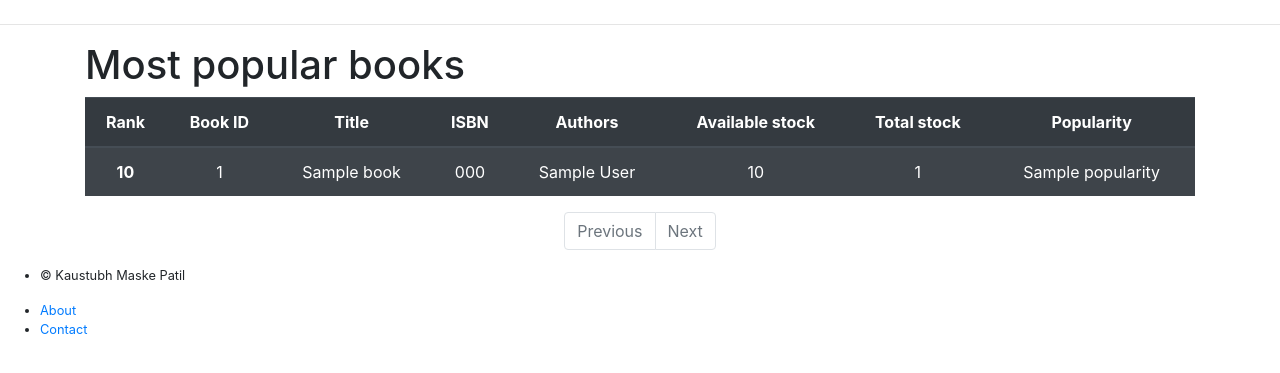
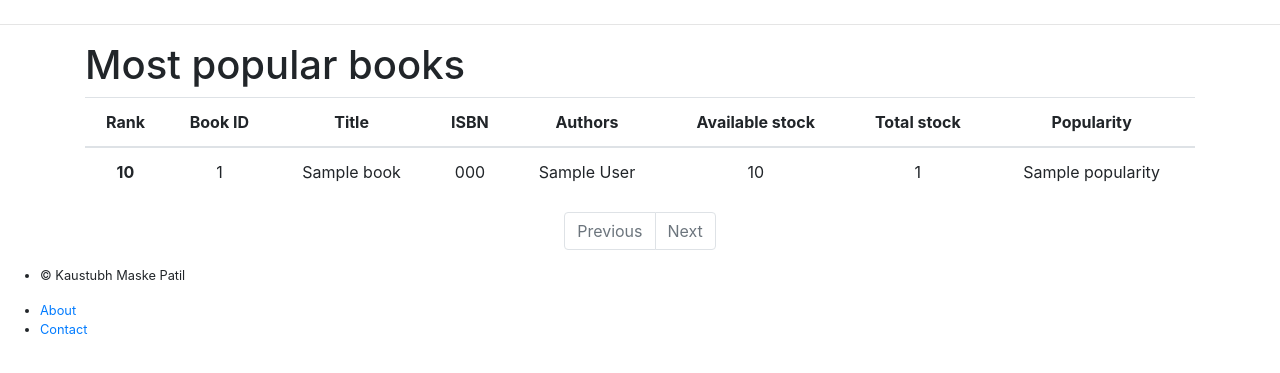
Before and after one commit to nikochiko/foss-library, a Flask app: template foss_library/templates/reports/most_popular_books_report.html in a window 1280 px wide. Shown: the part 56-429 px from the top of the page. Run offline with Flask 2, Linux system fonts and the light colour scheme; the template is opened without the code that fills it: most values are stand-ins (such as "Sample title", 1, 10 or a date in 2020); parts of the project's set-up code (start-up, migrations or seed data) failed here and were passed over; some libraries are stand-ins or nearby versions.

Commit message:
Not use dark theme for reports

```diff
--- a/foss_library/templates/reports/highest_paying_customers_report.html
+++ b/foss_library/templates/reports/highest_paying_customers_report.html
@@ -10,7 +10,7 @@
 
   <h1 class="fs-3">Highest paying customers</h1>
 
-  <table class="table table-striped table-dark">
+  <table class="table">
 
     <thead>
       <th class="align-middle text-center" scope="col">Rank</th>
--- a/foss_library/templates/reports/most_popular_books_report.html
+++ b/foss_library/templates/reports/most_popular_books_report.html
@@ -10,7 +10,7 @@
 
   <h1 class="fs-3">Most popular books</h1>
 
-  <table class="table table-striped table-dark">
+  <table class="table">
     <thead>
       <th class="align-middle text-center" scope="col">Rank</th>
       <th class="align-middle text-center" scope="col">Book ID</th>
```
